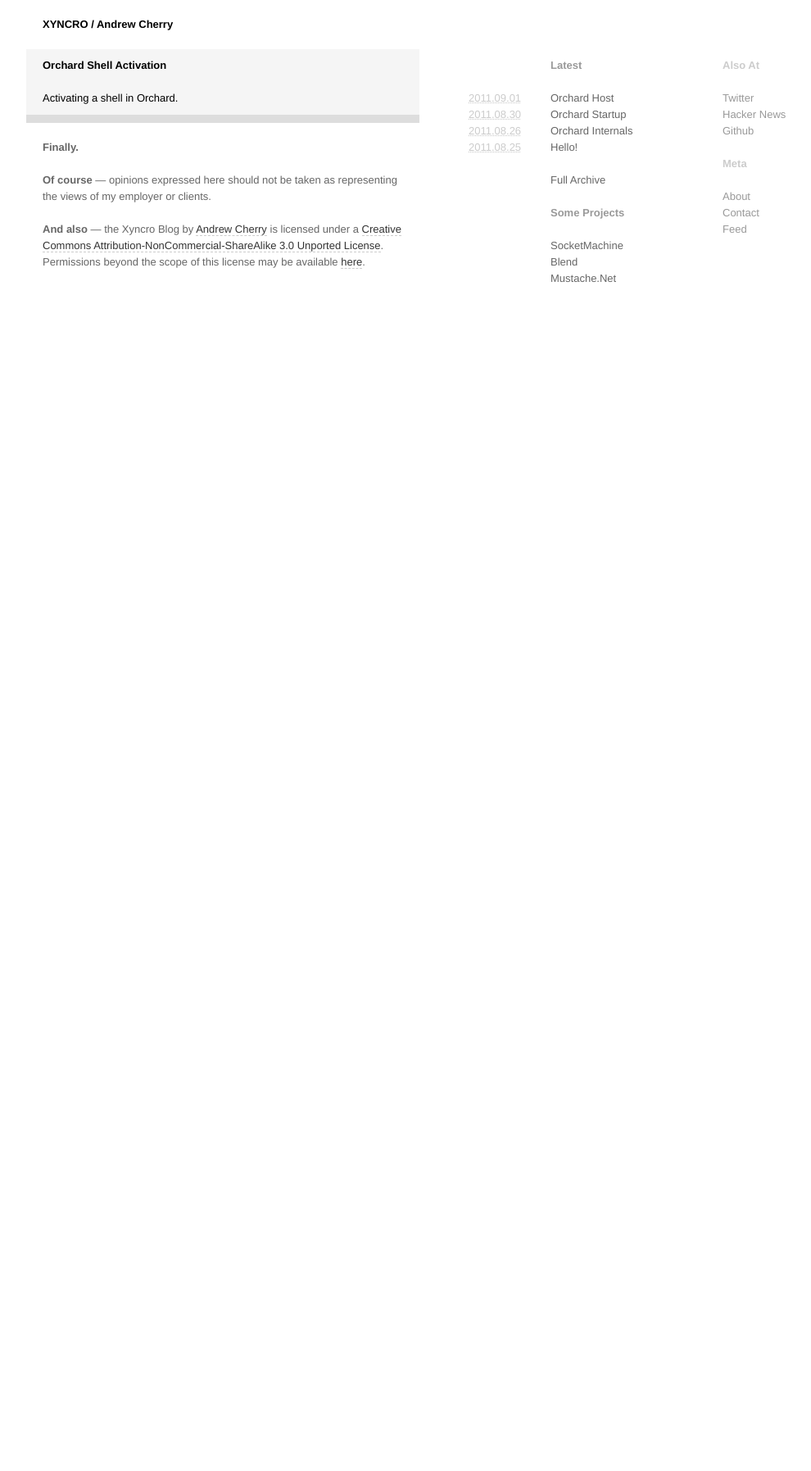
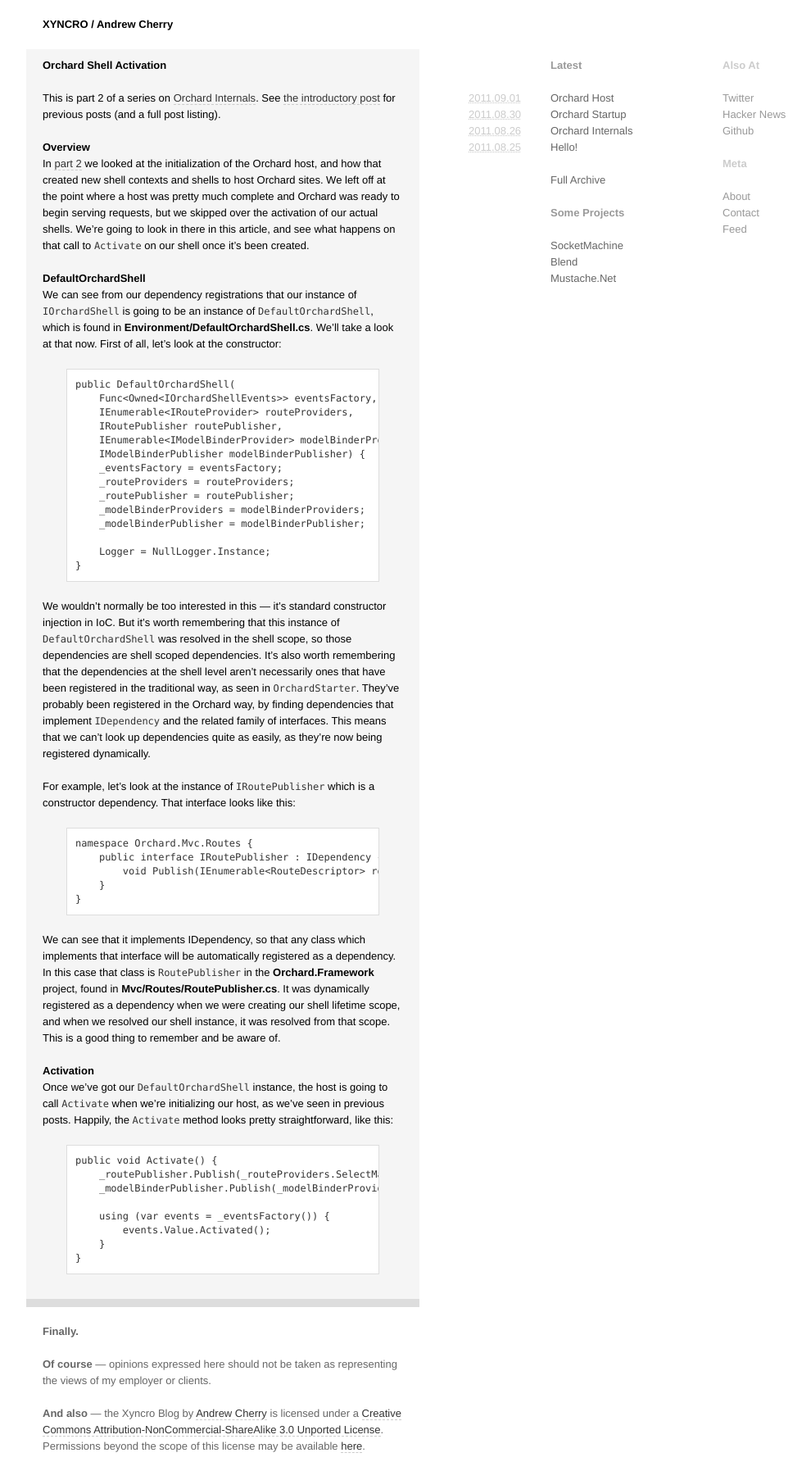
Before and after one commit to kolektiv/kolektiv.github.io, a Jekyll site: the page built from drafts/2011-09-06-orchard-shell-activation.md, in a window 1280 px wide. Shown: the whole page at 82% size, without its empty margins (18-1008 px from the left). Built offline with Jekyll 4.4.1, drawn with Linux system fonts in a browser that asks for light colours; before the commit the page ends 900 px from its top, so only the background shows below that.

Commit message:
editing shell activation draft article

```diff
--- a/drafts/2011-09-06-orchard-shell-activation.md
+++ b/drafts/2011-09-06-orchard-shell-activation.md
@@ -5,4 +5,67 @@
 - orchard
 ---
 
-Activating a shell in Orchard.
+This is part 2 of a series on [Orchard Internals][]. See [the introductory post][Orchard Internals] for previous posts (and a full post listing).
+
+## Overview
+
+In [part 2][Orchard Host] we looked at the initialization of the Orchard host, and how that created new shell contexts and shells to host Orchard sites. We left off at the point where a host was pretty much complete and Orchard was ready to begin serving requests, but we skipped over the activation of our actual shells. We're going to look in there in this article, and see what happens on that call to `Activate` on our shell once it's been created.
+
+## DefaultOrchardShell
+
+We can see from our dependency registrations that our instance of `IOrchardShell` is going to be an instance of `DefaultOrchardShell`, which is found in **Environment/DefaultOrchardShell.cs**. We'll take a look at that now. First of all, let's look at the constructor:
+
+{% highlight csharp %}
+
+public DefaultOrchardShell(
+    Func<Owned<IOrchardShellEvents>> eventsFactory,
+    IEnumerable<IRouteProvider> routeProviders,
+    IRoutePublisher routePublisher,
+    IEnumerable<IModelBinderProvider> modelBinderProviders,
+    IModelBinderPublisher modelBinderPublisher) {
+    _eventsFactory = eventsFactory;
+    _routeProviders = routeProviders;
+    _routePublisher = routePublisher;
+    _modelBinderProviders = modelBinderProviders;
+    _modelBinderPublisher = modelBinderPublisher;
+
+    Logger = NullLogger.Instance;
+}
+
+{% endhighlight %}
+
+We wouldn't normally be too interested in this &mdash; it's standard constructor injection in IoC. But it's worth remembering that this instance of `DefaultOrchardShell` was resolved in the shell scope, so those dependencies are shell scoped dependencies. It's also worth remembering that the dependencies at the shell level aren't necessarily ones that have been registered in the traditional way, as seen in `OrchardStarter`. They've probably been registered in the Orchard way, by finding dependencies that implement `IDependency` and the related family of interfaces. This means that we can't look up dependencies quite as easily, as they're now being registered dynamically.
+
+For example, let's look at the instance of `IRoutePublisher` which is a constructor dependency. That interface looks like this:
+
+{% highlight csharp %}
+
+namespace Orchard.Mvc.Routes {
+    public interface IRoutePublisher : IDependency {
+        void Publish(IEnumerable<RouteDescriptor> routes);
+    }
+}
+
+{% endhighlight %}
+
+We can see that it implements IDependency, so that any class which implements that interface will be automatically registered as a dependency. In this case that class is `RoutePublisher` in the **Orchard.Framework** project, found in **Mvc/Routes/RoutePublisher.cs**. It was dynamically registered as a dependency when we were creating our shell lifetime scope, and when we resolved our shell instance, it was resolved from that scope. This is a good thing to remember and be aware of.
+
+## Activation
+
+Once we've got our `DefaultOrchardShell` instance, the host is going to call `Activate` when we're initializing our host, as we've seen in previous posts. Happily, the `Activate` method looks pretty straightforward, like this:
+
+{% highlight csharp %}
+
+public void Activate() {
+    _routePublisher.Publish(_routeProviders.SelectMany(provider => provider.GetRoutes()));
+    _modelBinderPublisher.Publish(_modelBinderProviders.SelectMany(provider => provider.GetModelBinders()));
+
+    using (var events = _eventsFactory()) {
+        events.Value.Activated();
+    }
+}
+
+{% endhighlight %}
+
+[Orchard Host]: /orchard/2011/09/01/orchard-host.html
+[Orchard Internals]: /orchard/2011/08/26/orchard-internals-series.html
```
Also changed, not shown: _posts/2011-09-01-orchard-host.md (+3 -3 lines).
